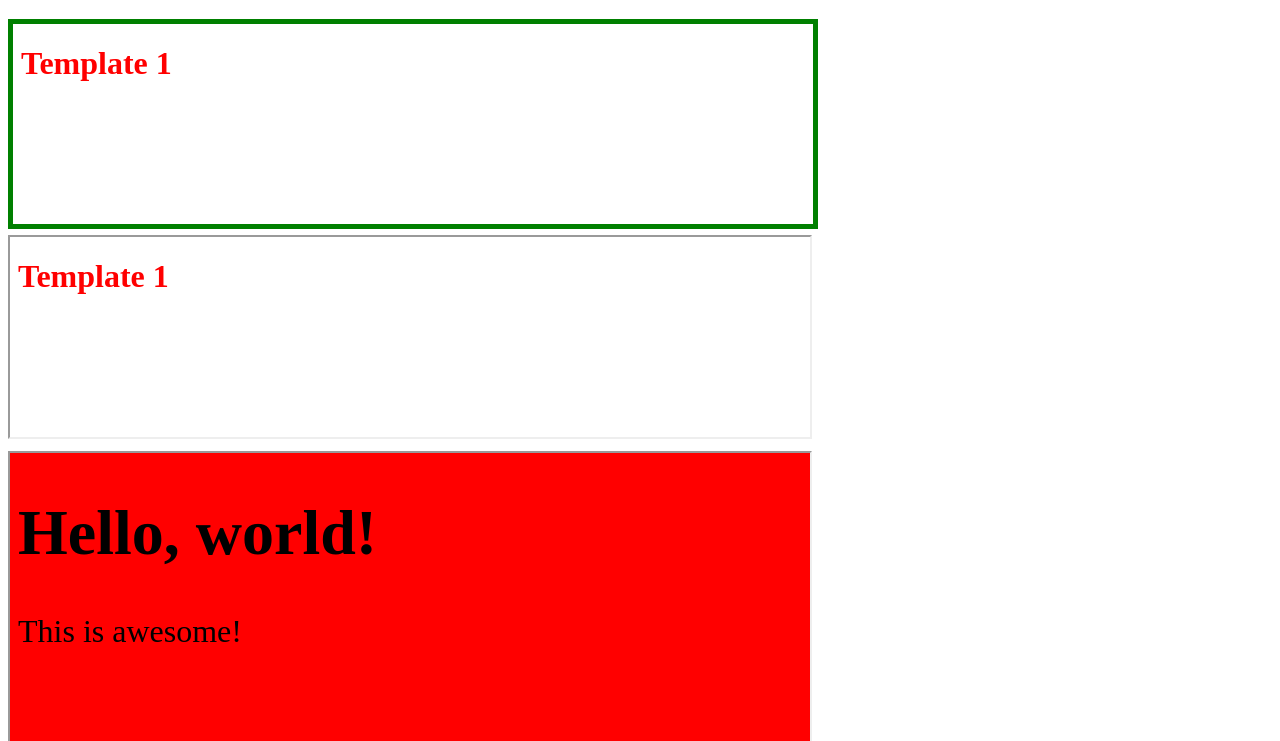
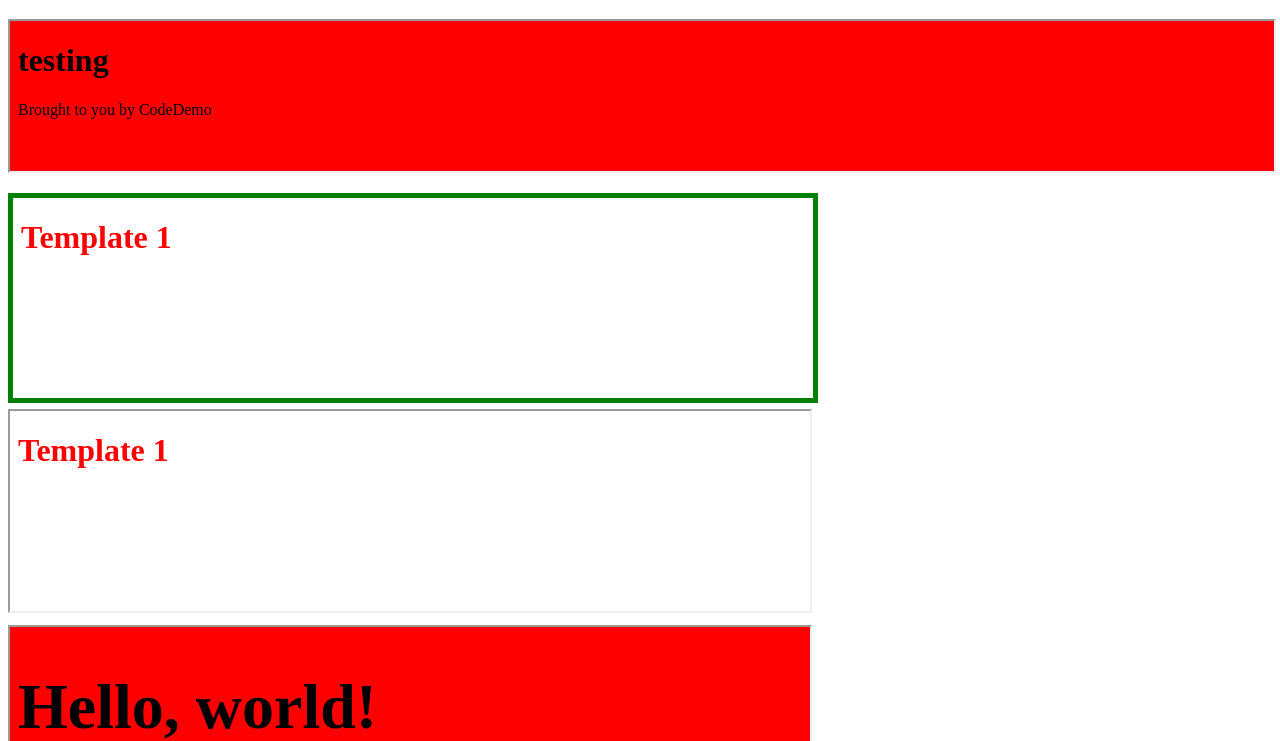
Before and after one commit to AleksandrHovhannisyan/local-iframe, a website built with Vite: page index.html in a window 1280 px wide. Shown: the part 61-802 px from the top of the page. Built offline with nearby package versions, Linux system fonts and the light colour scheme; a web font is replaced by a local one.

Commit message:
feat: allow rendering custom srcdoc

````diff
--- a/index.html
+++ b/index.html
@@ -2,6 +2,7 @@
 <html>
   <head>
     <script type="module" src="./src/index.js"></script>
+    <script type="module" src="./src/CodeDemo.js"></script>
     <style>
       local-iframe {
         display: block;
@@ -28,6 +29,11 @@
       </style>
     </template>
     <h1><code>local-iframe</code> web component</h1>
+    <code-demo>
+      <template>
+        <h1>testing</h1>
+      </template>
+    </code-demo>
     <local-iframe description="Local iframe with custom iframe" template="template-1" style="width: 800px; height: 200px">
       <iframe style="border: 5px solid green;"></iframe>
     </local-iframe>
--- /dev/null
+++ b/src/CodeDemo.js
@@ -0,0 +1,9 @@
+import { LocalIframe } from "./LocalIframe";
+
+export class CodeDemo extends LocalIframe {
+    _render(templateHtml) {
+        return `<!DOCTYPE html><html><head><meta charset="utf-8"><title>${this.description}</title><style>body { background-color: red }</style></head><body>${templateHtml}<p>Brought to you by CodeDemo</p></body></html>`;
+    }
+}
+
+window.customElements.define("code-demo", CodeDemo);
--- a/src/LocalIframe.js
+++ b/src/LocalIframe.js
@@ -1,7 +1,10 @@
 export class LocalIframe extends HTMLElement {
   static observedAttributes = ["description", "template"];
 
-  /** @type {HTMLIFrameElement} */
+  /**
+   * The inner `iframe` element into which the template content will be rendered.
+   * @type {HTMLIFrameElement}
+   */
   #iframe;
 
   /** Fix for double render on initial load when certain attributes are initialized that should also influence the rendering */
@@ -55,9 +58,40 @@ export class LocalIframe extends HTMLElement {
       this.#render();
     }
 
-    if (name === 'description') {
+    if (name === "description") {
       this.description = newValue;
     }
+  }
+
+  /**
+   * Returns an HTML string that will eventually get set on the underlying `iframe.srcdoc` attribute.
+   * You can extend `LocalIframe` and override this method to customize the rendering. This is useful if
+   * you want all of your `iframe` elements to have some shared markup or common structure that you don't
+   * want to duplicate across all of your `<template>`s.
+   * @param {string} templateHtml The parsed inner HTML of the `<template>`, which you should render into the `iframe` in some way.
+   * @returns {string}
+   * @example
+   * ```js
+   * // customize the rendering behavior
+   * class CodeDemo extends LocalIframe {
+   *  _render(templateHtml) {
+   *     return `<!DOCTYPE html>
+   *     <html>
+   *      <head><meta charset="utf-8"></head>
+   *      <body>
+   *      ${templateHtml}
+   *      <p>Created with the CodeDemo component</p>
+   *      </body>
+   *     </html>`;
+   *   }
+   * }
+   *
+   * // register our new component
+   * window.customElements.define("code-demo", CodeDemo);
+   * ```
+   */
+  _render(templateHtml) {
+    return `<!DOCTYPE html><html><head><meta charset="utf-8"><title>${this.description}</title></head><body>${templateHtml}</body></html>`;
   }
 
   #render() {
@@ -71,11 +105,12 @@ export class LocalIframe extends HTMLElement {
       throw new Error("No <template> found for local-iframe element.");
     }
     if (!(template instanceof HTMLTemplateElement)) {
-      throw new Error("The element with the specified template ID is not a <template>.");
+      throw new Error(
+        "The element with the specified template ID is not a <template>.",
+      );
     }
 
-    this.#iframe.srcdoc = `<!DOCTYPE html><html><head><meta charset="utf-8"><title>${this.description}</title></head><body>${template.innerHTML}</body></html>`;
-
+    this.#iframe.srcdoc = this._render(template.innerHTML);
     this.#shouldRenderOnAttributeChange = true;
   }
 
````
Also changed, not shown: README.md.
